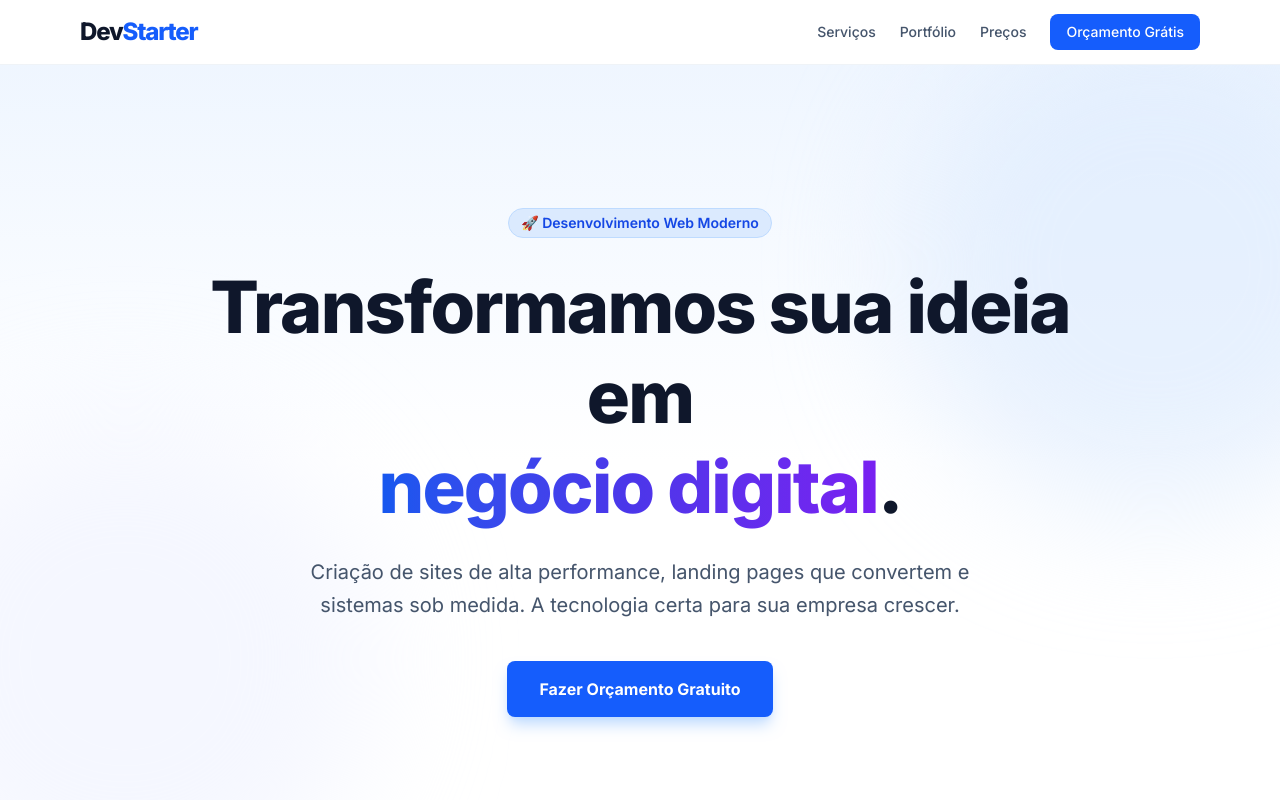
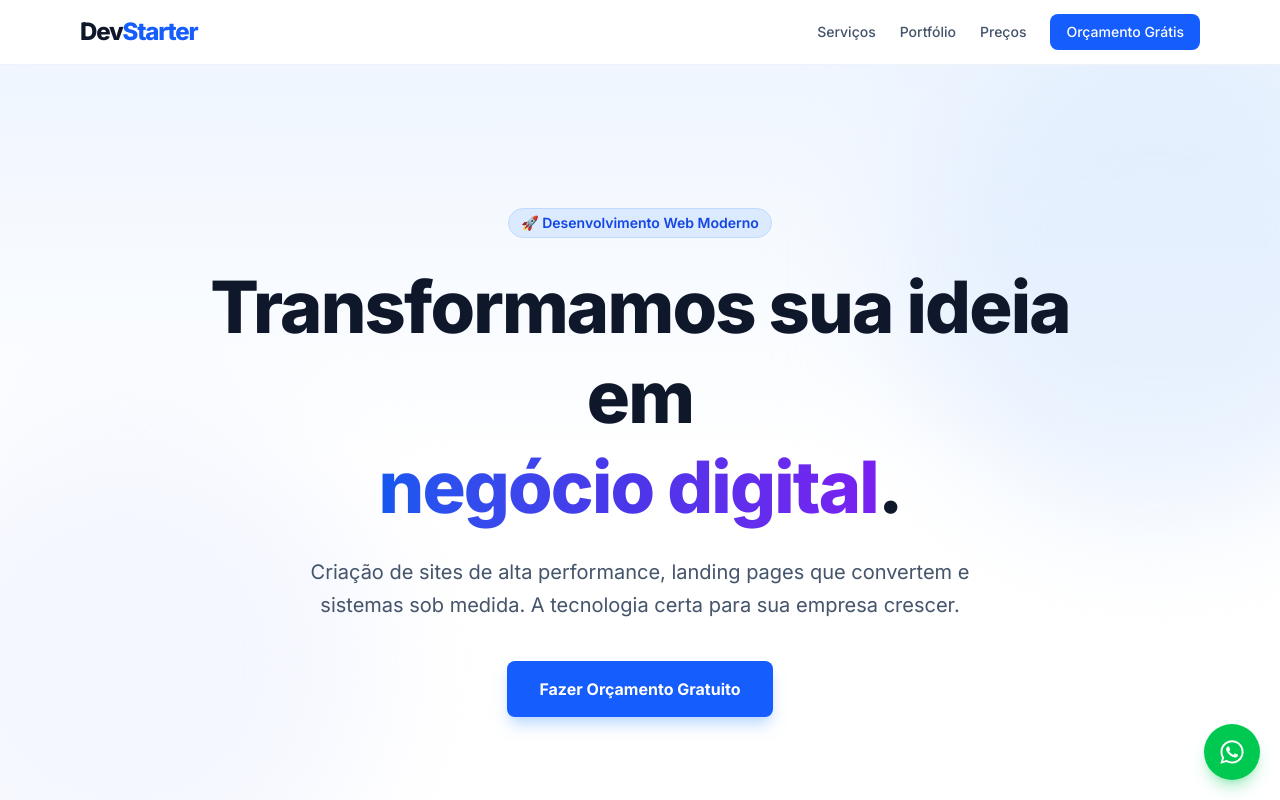
Before and after one commit to victorcracco/devstater, a Next.js app: page / in a window 1280 px wide. Shown: the top 800 px of the page. Built offline with nearby package versions, Linux system fonts and the light colour scheme.

Commit message:
feat: adiciona botao flutuante de whatsapp e sinal regional no footer

```diff
--- /dev/null
+++ b/app/(dev)/components/WhatsAppFloatButton.tsx
@@ -0,0 +1,17 @@
+import { whatsappLink } from "@/lib/whatsapp";
+
+export default function WhatsAppFloatButton() {
+  return (
+    <a
+      href={whatsappLink("Olá! Vi o site da DevStarter e quero saber mais.")}
+      target="_blank"
+      rel="noopener noreferrer"
+      aria-label="Falar no WhatsApp"
+      className="fixed bottom-5 right-5 z-50 flex items-center justify-center w-14 h-14 bg-green-500 text-white rounded-full shadow-lg shadow-green-500/30 hover:bg-green-600 hover:scale-105 transition-all"
+    >
+      <svg xmlns="http://www.w3.org/2000/svg" viewBox="0 0 24 24" fill="currentColor" className="w-7 h-7">
+        <path d="M12.04 2c-5.46 0-9.91 4.45-9.91 9.91 0 1.75.46 3.45 1.32 4.95L2.05 22l5.25-1.38c1.45.79 3.08 1.21 4.74 1.21 5.46 0 9.91-4.45 9.91-9.91s-4.45-9.92-9.91-9.92zm0 18.15c-1.48 0-2.93-.4-4.2-1.15l-.3-.18-3.12.82.83-3.04-.2-.31a8.18 8.18 0 0 1-1.26-4.38c0-4.54 3.7-8.24 8.25-8.24 2.2 0 4.27.86 5.83 2.42a8.18 8.18 0 0 1 2.41 5.83c0 4.55-3.7 8.23-8.24 8.23zm4.52-6.16c-.25-.12-1.47-.72-1.69-.81-.23-.08-.39-.12-.56.13-.17.25-.64.81-.78.97-.14.17-.29.18-.54.06-.25-.12-1.05-.39-1.99-1.23-.74-.66-1.23-1.47-1.38-1.72-.14-.25-.02-.38.11-.51.11-.11.25-.29.37-.43.12-.14.16-.25.25-.41.08-.17.04-.31-.02-.43-.06-.12-.56-1.36-.77-1.86-.2-.48-.41-.42-.56-.43-.14-.01-.31-.01-.48-.01-.17 0-.43.06-.66.31-.23.25-.86.85-.86 2.07 0 1.22.89 2.4 1.01 2.56.12.17 1.75 2.67 4.25 3.74.59.26 1.06.41 1.42.52.6.19 1.14.16 1.57.1.48-.07 1.47-.6 1.68-1.18.21-.58.21-1.07.14-1.18-.06-.1-.23-.16-.48-.28z" />
+      </svg>
+    </a>
+  );
+}
--- a/app/(dev)/layout.tsx
+++ b/app/(dev)/layout.tsx
@@ -2,6 +2,7 @@ import type { Metadata } from "next";
 import { Inter } from "next/font/google";
 import "../globals.css";
 import Link from "next/link";
+import WhatsAppFloatButton from "./components/WhatsAppFloatButton";
 
 const inter = Inter({
   subsets: ["latin"],
@@ -54,6 +55,9 @@ export default function RootLayout({
             {/* Esquerda: Logo e Copyright */}
             <div className="text-center md:text-left">
               <span className="font-bold text-slate-900 block mb-2">DevStarter.</span>
+              <p className="text-sm text-slate-500 mb-1">
+                DevStarter — Lins/SP, atendendo todo o Brasil.
+              </p>
               <p className="text-sm text-slate-500">
                 &copy; {new Date().getFullYear()} Todos os direitos reservados.
               </p>
@@ -85,6 +89,8 @@ export default function RootLayout({
 
           </div>
         </footer>
+
+        <WhatsAppFloatButton />
       </body>
     </html>
   );
```
